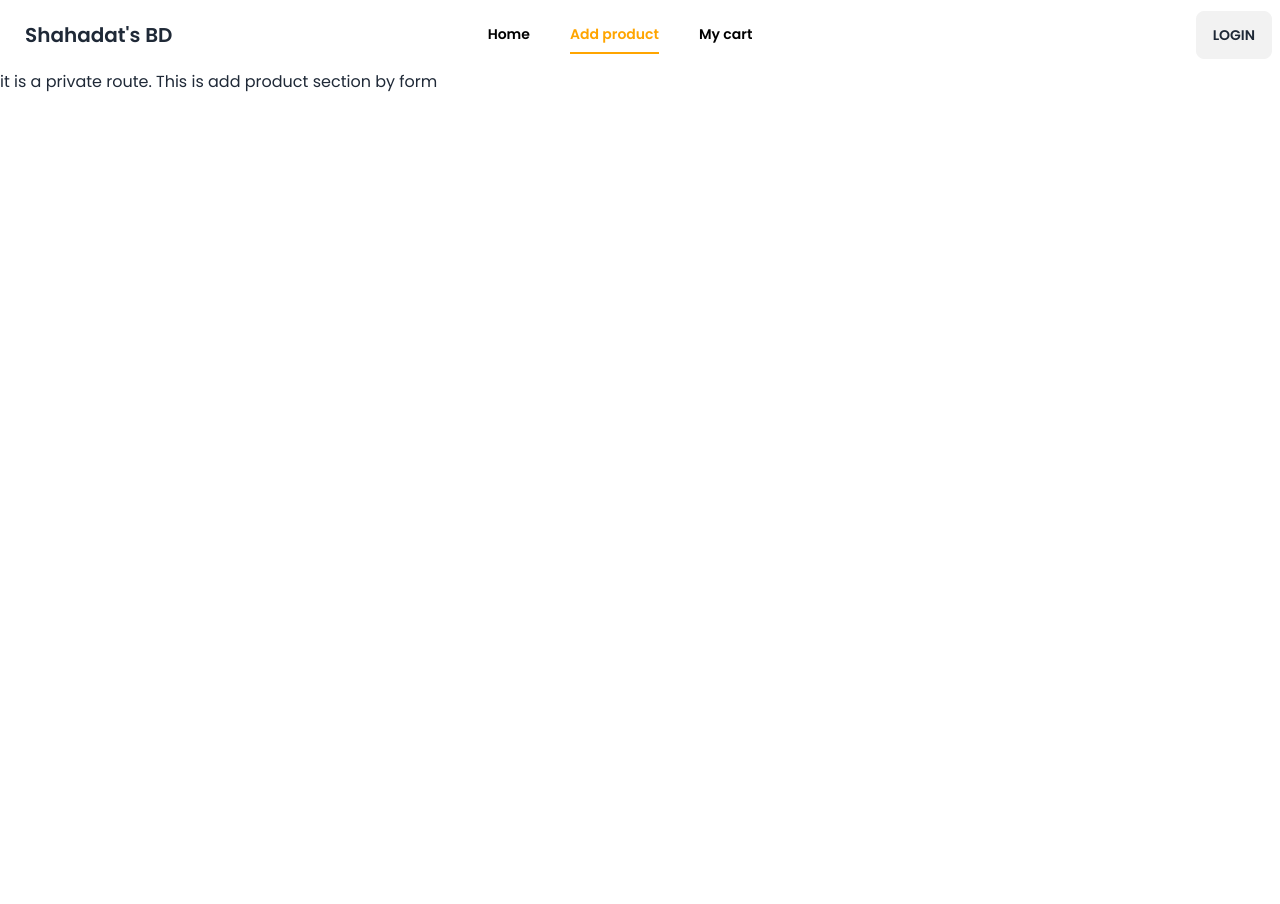
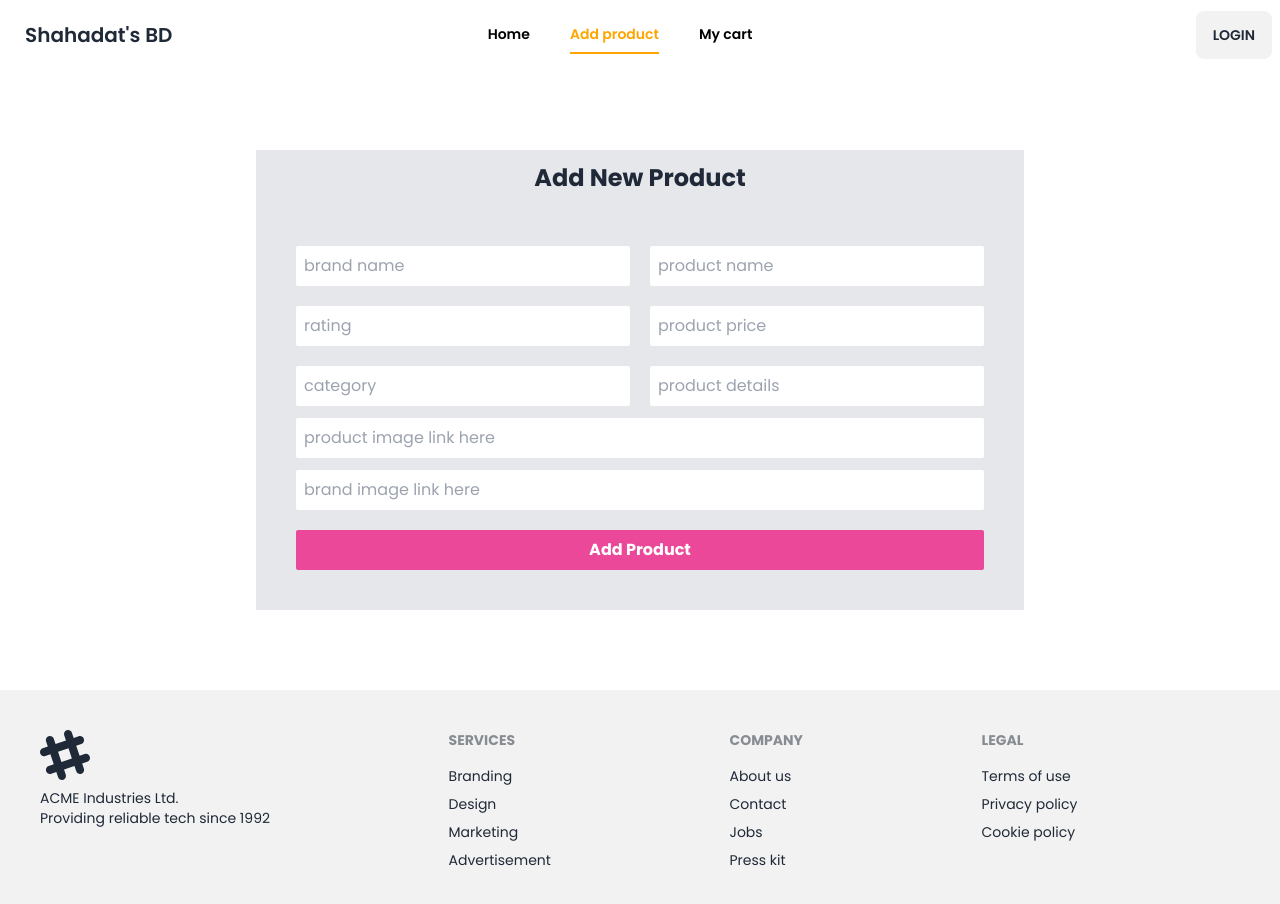
Before and after one commit to Shahadat-BD/brandShop-client-side, a React (Vite) app: page /add-product in a window 1280 px wide. Shown: the top 904 px of the page. Before the commit the page ends 800 px from the top, so only its background shows below. Built offline with nearby package versions, Linux system fonts and the light colour scheme.

Commit message:
showing brand image and name in home page and product added in product page

```diff
--- a/src/Component/Pages/AddProduct/AddProduct.jsx
+++ b/src/Component/Pages/AddProduct/AddProduct.jsx
@@ -1,9 +1,52 @@
 import React from 'react';
 
 const AddProduct = () => {
+    const handleNewProductAdd = event =>{
+        event.preventDefault()
+        const form = event.target
+        const brandName = form.brandName.value
+        const productName = form.productName.value
+        const rating = form.rating.value
+        const price = form.price.value
+        const category = form.category.value
+        const productDetails = form.details.value
+        const brandImage =  form.brandImage.value
+        const productImage = form.productImage.value
+
+        const productInfo = {brandName,productName,rating,price,category,productDetails,brandImage,productImage}
+
+         fetch('http://localhost:5000/product',{
+            method:"POST",
+            headers:{
+                'content-type':'application/json'
+            },
+            body: JSON.stringify(productInfo)
+         })
+         .then(res=> res.json())
+         .then(data => {
+              if (data.acknowledged) {
+                  alert('product added successfully in database')
+              }
+         })
+    }
     return (
         <div>
-            <h1>it is a private route. This is add product section by form</h1>
+            <div className='w-[60%] m-auto my-20 bg-gray-200 text-center'>
+             <h3 className='text-2xl font-bold p-3'>Add New Product</h3>
+            <form onSubmit={handleNewProductAdd} className='p-10'>
+                <div className='grid grid-cols-2 gap-5'>
+                <input className='py-2 pl-2 rounded-sm' type="text" required placeholder='brand name' name="brandName" id="" />
+                <input className='py-2 pl-2 rounded-sm' type="text" required placeholder='product name' name="productName" id="" />
+                <input className='py-2 pl-2 rounded-sm' type='number' placeholder='rating' name="rating" id="" />
+                <input className='py-2 pl-2 rounded-sm' type="number" required placeholder='product price' name="price" id="" />
+                <input className='py-2 pl-2 rounded-sm' type="text" required placeholder='category' name="category" id="" />
+                <input className='py-2 pl-2 rounded-sm' type="text" required placeholder='product details' name="details" id="" />
+                </div>
+                <input className='w-full my-3 py-2 pl-2 rounded-sm' type="text" required placeholder='product image link here' name="productImage" id="" />
+                <input className='w-full mb-5 py-2 pl-2 rounded-sm' type="text" required placeholder='brand image link here' name="brandImage" id="" />
+                <input className='w-full cursor-pointer bg-pink-500 text-white py-2 font-bold rounded-sm' type="submit" value="Add Product" />
+            </form>
+        </div>
         </div>
     );
 };
--- a/src/Component/Pages/Brand/Brand.jsx
+++ b/src/Component/Pages/Brand/Brand.jsx
@@ -1,9 +1,34 @@
-import React from 'react';
+// import { data } from 'autoprefixer';
+import React, { useEffect, useState } from 'react';
+import { Link } from 'react-router-dom';
+// import { Link } from 'react-router-dom';
 
 const Brand = () => {
+    const [brand,setBrand] = useState([])
+    useEffect(()=>{
+        fetch('http://localhost:5000/product')
+        .then(res => res.json())
+        .then(data =>{
+            setBrand(data.slice(0,6))
+        })
+    },[])
+
+
+
     return (
-        <div>
-          <h1>This is brand section.</h1>
+        <div className='my-10'>
+             <div className='grid lg:grid-cols-3 md:grid-cols-2 grid-cols-1 gap-8'>
+                 {
+                    brand.map(brand =>
+                     <Link to={`/product/${brand.brandName}`}>
+                           <div key={brand._id} className='bg-gray-100 py-3 rounded-md cursor-pointer'>
+                           <img className='w-[60%] m-auto h-[100px]'  src={brand.brandImage} alt="" srcset="" />
+                           <h3  className='text-center text-3xl font-bold text-pink-500 mt-2'>{brand.brandName}</h3>
+                    </div>
+                     </Link>
+                        )
+                 }
+             </div>
         </div>
     );
 };
--- a/src/Component/Pages/BrandProduct/BrandProduct.jsx
+++ b/src/Component/Pages/BrandProduct/BrandProduct.jsx
@@ -1,9 +1,33 @@
-import React from 'react';
+import { useLoaderData, useParams } from "react-router-dom";
 
 const BrandProduct = () => {
+
+ const brandProduct = useLoaderData()
+
+
+
     return (
-        <div>
-            <h1>This is brand product section which is show brand product in ui if use click in any brand name.</h1>
+        <div className='my-10 lg:w-[80%] w-[90%] m-auto'>
+             <div className='grid lg:grid-cols-2 md:grid-cols-2 grid-cols-1 gap-5'>
+                 {
+                    brandProduct.map(product =>
+                           <div key={product._id} className='bg-gray-100 py-3 rounded-md cursor-pointer'>
+                          <div className="flex lg:flex-row flex-col gap-5 mx-3">
+                          <img className='w-[220px] m-auto h-[250px]'  src={product.productImage} alt="" srcset="" />
+                          <div>
+                          <h3  className=' font-bold text-pink-500 mt-2'>{product.productName}</h3>
+                           <h3  className=' mt-2'>Price :${product.price}</h3>
+                           <h3  className=' mt-2'>Brand Name :{product.brandName}</h3>
+                           <h3  className=' mt-2'>Type : {product.category}</h3>
+                           <h3  className=' mt-2'>Rating : {product.rating}</h3>
+                           <button  className="w-full btn btn-primary">Product Details</button>
+                           <button className="w-full my-2 btn btn-warning">Update Product</button>
+                          </div>
+                          </div>
+                    </div>
+                        )
+                 }
+             </div>
         </div>
     );
 };
--- a/src/Component/Pages/Home/Home.jsx
+++ b/src/Component/Pages/Home/Home.jsx
@@ -3,7 +3,7 @@ import Brand from '../Brand/Brand';
 
 const Home = () => {
     return (
-        <div>
+        <div className='lg:w-[80%] w-[90%] m-auto'>
             <Brand></Brand>
         </div>
     );
--- a/src/Component/Routes/Routes.jsx
+++ b/src/Component/Routes/Routes.jsx
@@ -6,6 +6,7 @@ import Root from "../layout/Root";
 import NotFound from "../NotFound/NotFound";
 import AddProduct from "../Pages/AddProduct/AddProduct";
 import MyCart from "../Pages/MyCart/MyCart";
+import BrandProduct from "../Pages/BrandProduct/BrandProduct";
 
 const router = createBrowserRouter([
     {
@@ -19,7 +20,13 @@ const router = createBrowserRouter([
             },
             {
                 path: '/add-product',
-                element: <AddProduct></AddProduct>
+                element: <AddProduct></AddProduct>,
+            },
+            {
+                path: '/product/:brandName',
+                element: <BrandProduct></BrandProduct>,
+                loader : ({params}) => fetch(`http://localhost:5000/product/${params.brandName}`)
+
             },
             {
                 path: '/my-cart',
--- a/src/Component/Shared/Footer/Footer.jsx
+++ b/src/Component/Shared/Footer/Footer.jsx
@@ -2,9 +2,32 @@ import React from 'react';
 
 const Footer = () => {
     return (
-        <div>
-
-        </div>
+        <footer className="footer p-10 bg-base-200 text-base-content">
+  <aside>
+    <svg width="50" height="50" viewBox="0 0 24 24" xmlns="http://www.w3.org/2000/svg" fillRule="evenodd" clipRule="evenodd" className="fill-current"><path d="M22.672 15.226l-2.432.811.841 2.515c.33 1.019-.209 2.127-1.23 2.456-1.15.325-2.148-.321-2.463-1.226l-.84-2.518-5.013 1.677.84 2.517c.391 1.203-.434 2.542-1.831 2.542-.88 0-1.601-.564-1.86-1.314l-.842-2.516-2.431.809c-1.135.328-2.145-.317-2.463-1.229-.329-1.018.211-2.127 1.231-2.456l2.432-.809-1.621-4.823-2.432.808c-1.355.384-2.558-.59-2.558-1.839 0-.817.509-1.582 1.327-1.846l2.433-.809-.842-2.515c-.33-1.02.211-2.129 1.232-2.458 1.02-.329 2.13.209 2.461 1.229l.842 2.515 5.011-1.677-.839-2.517c-.403-1.238.484-2.553 1.843-2.553.819 0 1.585.509 1.85 1.326l.841 2.517 2.431-.81c1.02-.33 2.131.211 2.461 1.229.332 1.018-.21 2.126-1.23 2.456l-2.433.809 1.622 4.823 2.433-.809c1.242-.401 2.557.484 2.557 1.838 0 .819-.51 1.583-1.328 1.847m-8.992-6.428l-5.01 1.675 1.619 4.828 5.011-1.674-1.62-4.829z"></path></svg>
+    <p>ACME Industries Ltd.<br/>Providing reliable tech since 1992</p>
+  </aside>
+  <nav>
+    <header className="footer-title">Services</header>
+    <a className="link link-hover">Branding</a>
+    <a className="link link-hover">Design</a>
+    <a className="link link-hover">Marketing</a>
+    <a className="link link-hover">Advertisement</a>
+  </nav>
+  <nav>
+    <header className="footer-title">Company</header>
+    <a className="link link-hover">About us</a>
+    <a className="link link-hover">Contact</a>
+    <a className="link link-hover">Jobs</a>
+    <a className="link link-hover">Press kit</a>
+  </nav>
+  <nav>
+    <header className="footer-title">Legal</header>
+    <a className="link link-hover">Terms of use</a>
+    <a className="link link-hover">Privacy policy</a>
+    <a className="link link-hover">Cookie policy</a>
+  </nav>
+</footer>
     );
 };
 
```
